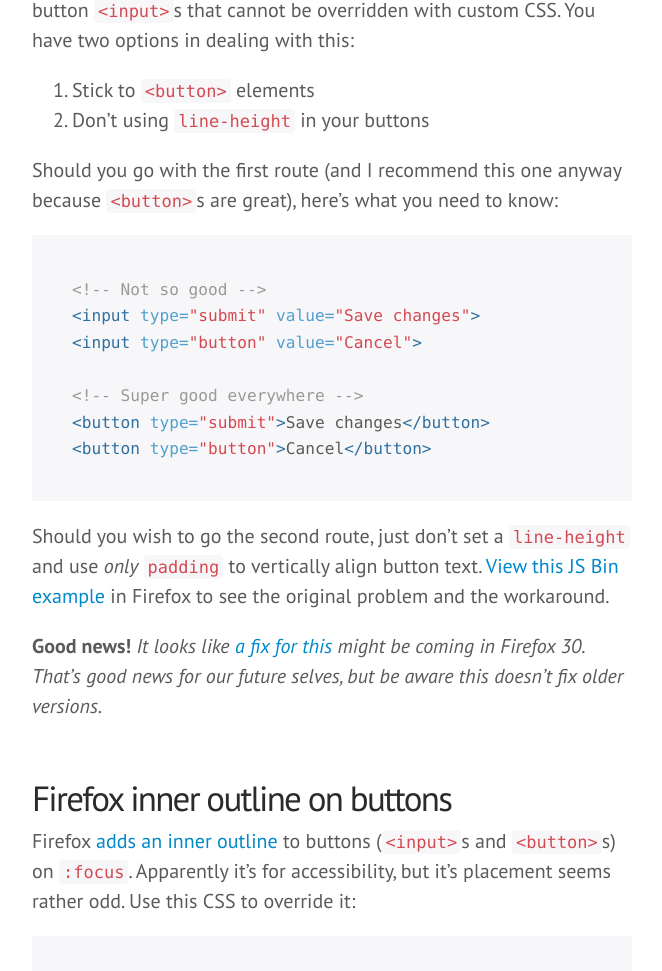
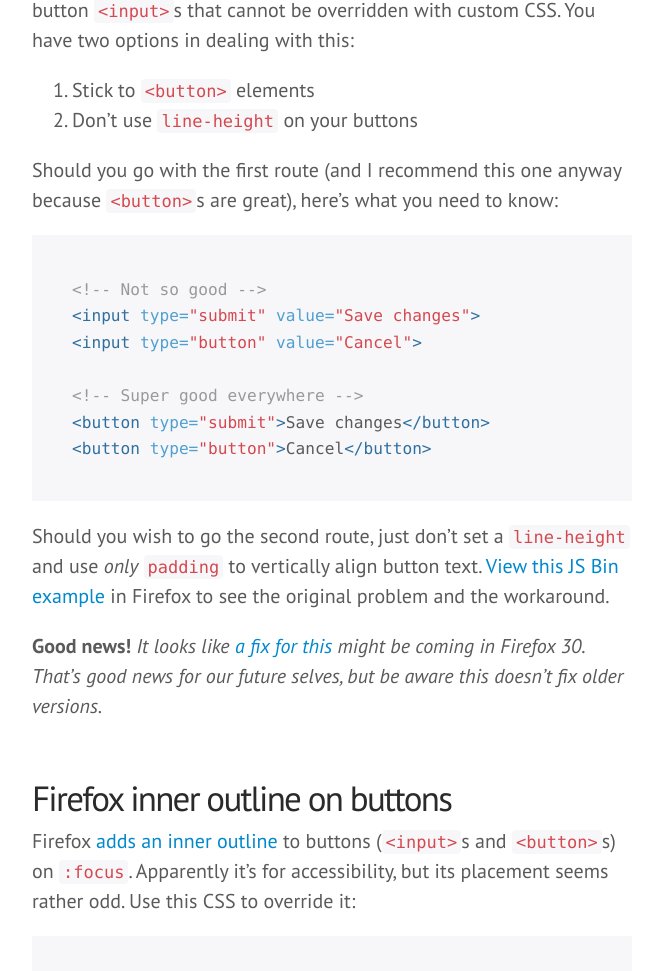
Before and after one commit to mdo/wtf-html-css, a Jekyll site: the page built from index.md, in a window 1280 px wide and 1400 px high, scrolled down 5313 px. Shown: the part 153-1124 px from the top of the window, without its empty margins (308-970 px from the left). Built offline with Jekyll 4.4.1, drawn with Linux system fonts in a browser that asks for light colours; some web fonts are replaced; Markdown is read by kramdown in place of the engine named in the settings; comment, search, counter and statistics services are not loaded.

Commit message:
grammar fixes

````diff
--- a/index.md
+++ b/index.md
@@ -151,7 +151,7 @@ Table rows, `<tr>`s, do not receive `border`s unless you set `border-collapse: c
 For reasons unknown, Firefox applies a `line-height` to submit and button `<input>`s that cannot be overridden with custom CSS. You have two options in dealing with this:
 
 1. Stick to `<button>` elements
-2. Don't using `line-height` in your buttons
+2. Don't use `line-height` on your buttons
 
 Should you go with the first route (and I recommend this one anyway because `<button>`s are great), here's what you need to know:
 
@@ -173,7 +173,7 @@ Should you wish to go the second route, just don't set a `line-height` and use *
 <a name="buttons-firefox-outline"></a>
 ### Firefox inner outline on buttons
 
-Firefox [adds an inner outline](https://developer.mozilla.org/en-US/docs/Web/HTML/Element/button) to buttons (`<input>`s and `<button>`s) on `:focus`. Apparently it's for accessibility, but it's placement seems rather odd. Use this CSS to override it:
+Firefox [adds an inner outline](https://developer.mozilla.org/en-US/docs/Web/HTML/Element/button) to buttons (`<input>`s and `<button>`s) on `:focus`. Apparently it's for accessibility, but its placement seems rather odd. Use this CSS to override it:
 
 ```css
 input::-moz-focus-inner,
````
